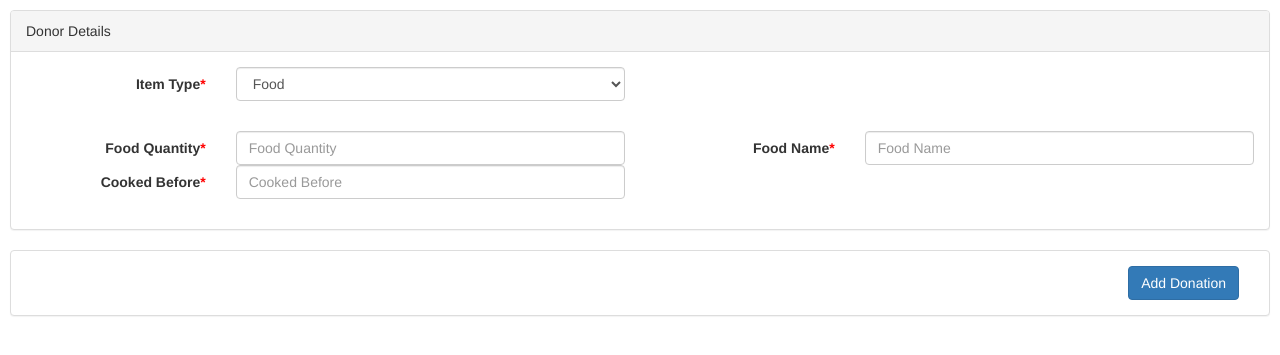
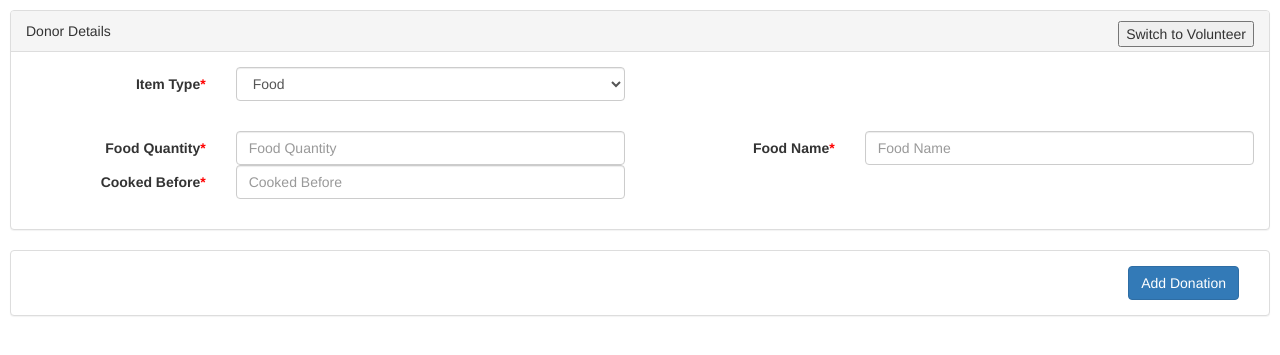
Before and after one commit to Mumbai18/team-20, a PHP site: page /donorform.php in a window 1280 px wide. Shown: the top 355 px of the page. Run offline with PHP 8.4, Linux system fonts and the light colour scheme.

Commit message:
Updated Donor Form

```diff
--- a/donorform.php
+++ b/donorform.php
@@ -14,6 +14,7 @@ echo'
 					<form id="nedonor_activate_formnew" method="post" class="form-horizontal"  enctype="multipart/form-data">
 					<div class="panel panel-default padlittle">
 					<div class="panel-heading">Donor Details
+					<input name="button1" type="button" value="Switch to Volunteer" style="float: right;">
 					</div>
 
 					<div class="panel-body">
```
